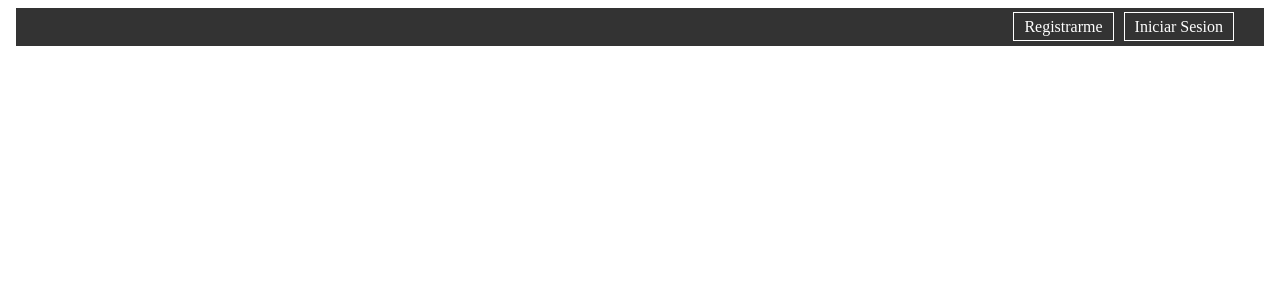
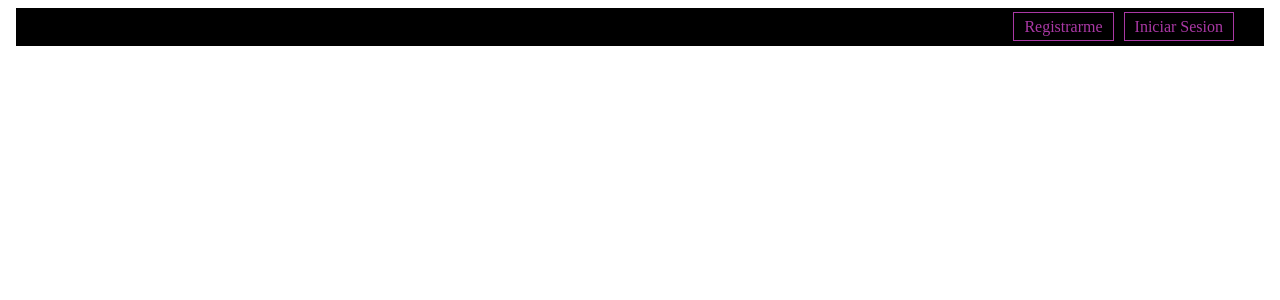
Before and after one commit to AndresMosquera9005/proyecto_2_individual, an Angular app: page / in a window 1280 px wide. Shown: the top 300 px of the page. Built offline with nearby package versions, Linux system fonts and the light colour scheme.

Commit message:
se esta dando estilo al header, falta direccionarlo

```diff
--- a/src/app/components/header/header.component.css
+++ b/src/app/components/header/header.component.css
@@ -1,19 +1,25 @@
+:host {
+    --color-fondo-header: #000;
+    --color-borde-header: #AA38A5;
+    --color-texto-header: #AA38A5;
+}
+
 header {
-    background-color: #333; /* Dark gray background */
-    color: white;          /* White text */
-    padding: 10px 20px;     /* Padding around content */
-    display: flex;          /* Horizontal layout */
-    justify-content: flex-end; /* Align links to the right */
-  }
+    background-color: var(--color-fondo-header);
+    color: var(--color-texto-header);
+    padding: 10px 20px;
+    display: flex;
+    justify-content: flex-end;
+}
 
-  header a {
-    color: inherit;        /* Inherit text color from header */
-    text-decoration: none; /* Remove underline from links */
-    margin-right: 10px;     /* Margin between links */
-    padding: 5px 10px;      /* Padding inside links */
-    border: 1px solid #fff; /* White border around links */
-  }
+header a {
+    color: inherit;
+    text-decoration: none;
+    margin-right: 10px;
+    padding: 5px 10px;
+    border: 1px solid var(--color-borde-header);
+}
 
-  header a:hover {
-    background-color: #ddd; /* Light gray background on hover */
-  }
+header a:hover {
+    background-color: #ddd;
+}
```
